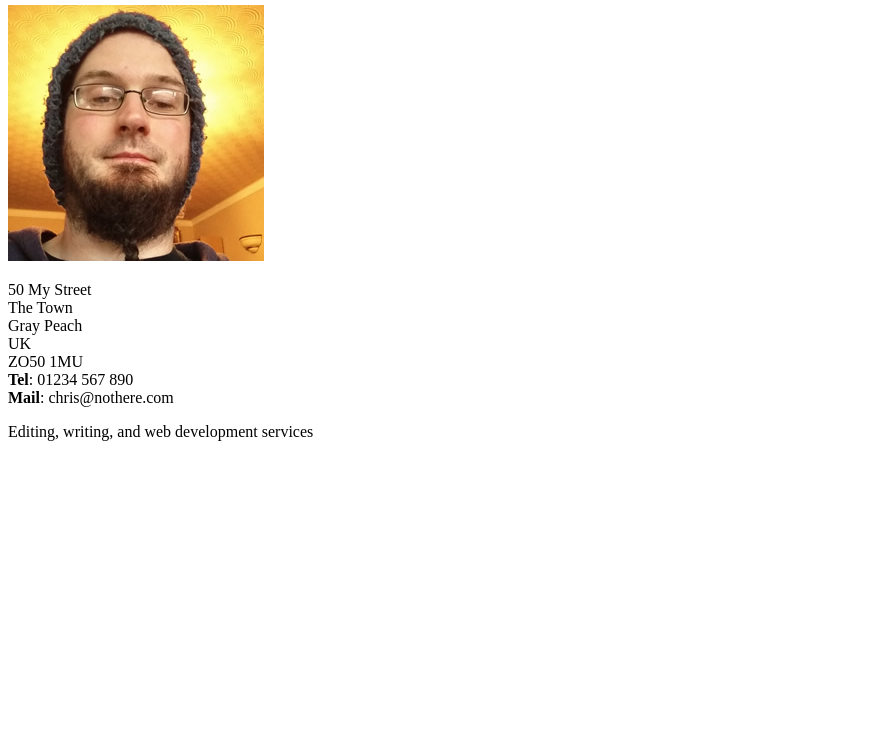
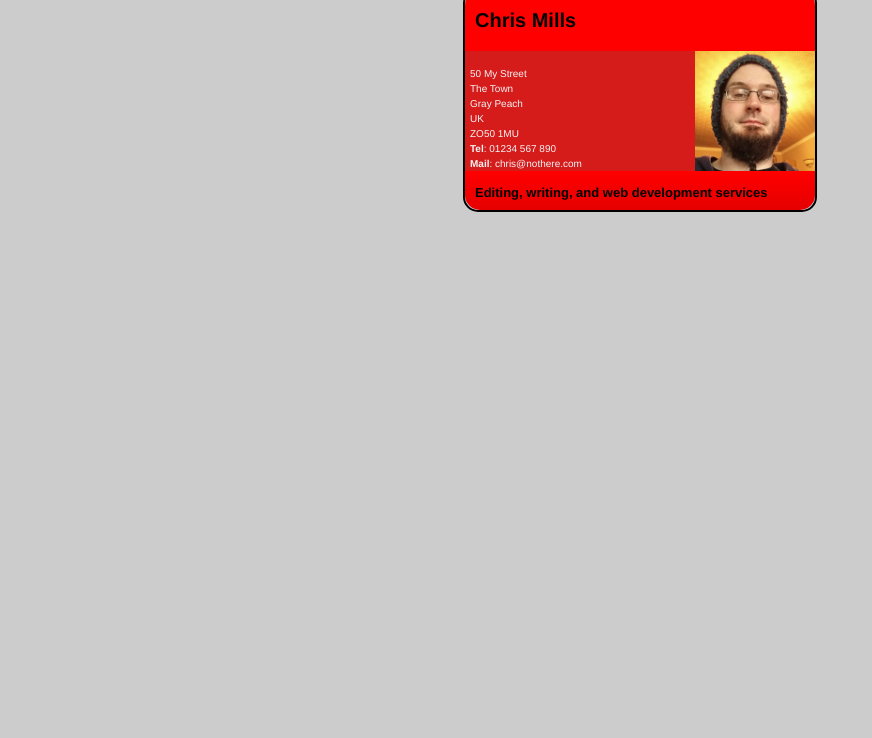
Before and after one commit to sarahoeri/business-card, a plain HTML site: page index.html in a window 1280 px wide. Shown: the part 62-800 px from the top of the page, without its empty margins (0-872 px from the left). Drawn offline with Linux system fonts and the light colour scheme.

Commit message:
initial commit

```diff
--- a/index.html
+++ b/index.html
@@ -1,22 +1,25 @@
 <!DOCTYPE html>
 <html>
     <head>
+
         <meta charset="utf-8" />
         <meta name="viewport" content="width=device-width, initial-scale=1.0" />
         <title>Business Card</title>
+        <link href="style.css" rel="stylesheet">
     </head>
 
     <body>
         <section class="card">
             <header>
-                <h2>Chris Mills</h2>
+                 <h2> Chris Mills</h2>
             </header>
             <article>
                 <img
+
                     src="chris.jpg"
                     alt="A picture of Chris - a man with glasses, a beard, and a silly wooly hat"
                 />
-                <p>
+                <p> <p class ="p">
                     50 My Street<br />
                     The Town<br />
                     Gray Peach<br />
@@ -27,7 +30,10 @@
                 </p>
             </article>
             <footer>
-                <p>Editing, writing, and web development services</p>
+
+
+                     <p>Editing, writing, and web development services</p>
+
             </footer>
         </section>
     </body>
--- /dev/null
+++ b/style.css
@@ -0,0 +1,97 @@
+/* general page styles */
+body{
+    margin: 0;
+  }
+
+  html {
+    font-family: 'Helvetica neue', Arial, 'sans serif';
+    font-size: 10px;
+    background-color: #ccc;
+  }
+  /* Selectors to be matched up with rulesets */
+
+/*.card article img  specificity is 12 */
+/* .card footer  specificity is 11 */
+/* .card header  specificity is 11 */
+/* .card  specificity is 10 */
+
+
+
+/* rulesets to be matched with selectors */
+
+section{
+  margin:0px 0px 0px 0px;
+  border-style: solid;
+  border-color: black;
+  border-radius: 100%;
+}
+
+/* Selectors to be matched up with rulesets */
+h1 h2 p{
+    margin: 0px;
+    padding: 0px;
+
+}
+.card{
+  line-height: 15px;
+}
+.card header{
+  border-radius: 1.5em 1.5em 0 0;
+}
+header h2{
+    margin:0px 0px 0px 0px;
+    padding:10px 0px 10px 10px;
+    font-size: 20px;
+    line-height: 205%;
+    border-radius: 10%;
+}
+footer p{
+  margin:0px 0px 0px 0px;
+  padding:15px 10px 10px 10px;
+  font-size: 13px;
+  font-weight: bold;
+  line-height: 10px;
+
+}
+header{
+background-color: red;
+}
+footer{
+margin:0px 0px 0px 0px;
+padding:2px 0px 2px 0px;
+background-color: red;
+}
+article{
+    height:120px;
+    background-color:rgb(214, 27, 27);
+}
+article p{
+    margin: 0px;
+    padding: 5px 5px 5px 5px;
+    color:whitesmoke;
+}
+.card article img {
+  max-height:100%;
+  float: right;
+  background-color: semi-transparent black;
+}
+.card footer {
+  background-image: linear-gradient(to bottom,rgba(0,0,0,0), rgba(0,0,0,0.1));
+  border-radius: 0 0 1.5em 1.5em;
+}
+
+.card header .card footer{
+  padding: 10px 10px 10px 10px;
+  max-height: 50px;
+  background-image: linear-gradient(to bottom,rgba(0,0,0,0.1), rgba(0,0,0,0));
+  border-radius: 1.5em 1.5em 0 0;
+  background-color: red;
+}
+.card{
+  width: 35em;
+  height: 22em;
+  margin: 5em auto;
+  background-colour: red;
+  border: 0.2em solid black;
+  border-radius: 1.5em;
+}
```
Also changed, not shown: style-resources.txt.
